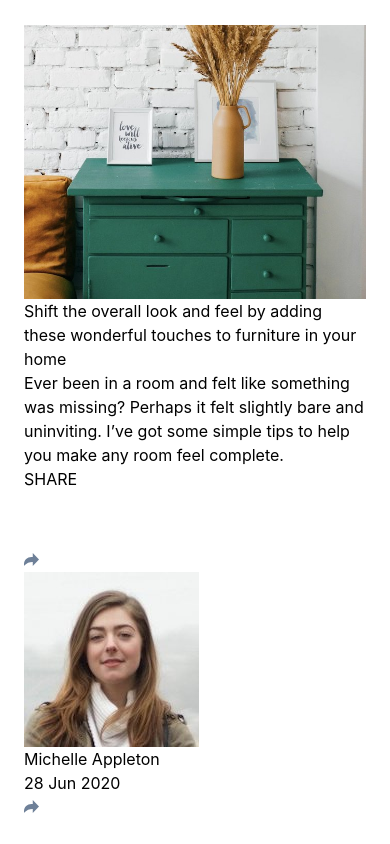
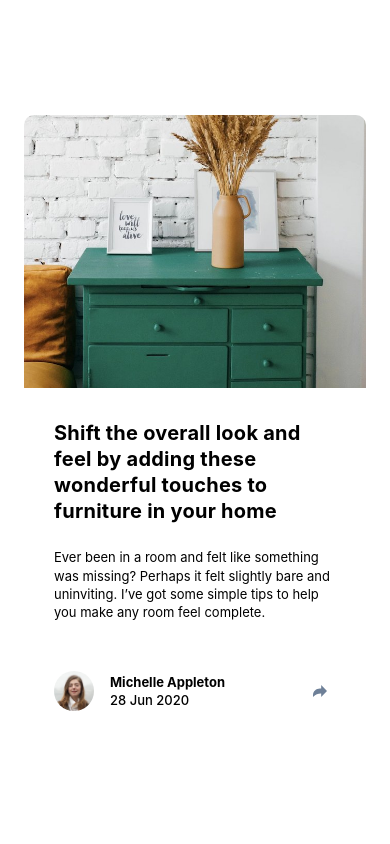
Before and after one commit to kirilenko-a/article-preview-component, a website built with Vite: page index.html in a window 390 px wide. Built offline with nearby package versions, Linux system fonts and the light colour scheme.

Commit message:
add styles for mobile version of article

```diff
--- a/index.html
+++ b/index.html
@@ -4,57 +4,95 @@
     <meta charset="UTF-8" />
     <link rel="icon" type="image/png" href="./public/favicon-32x32.png" />
     <meta name="viewport" content="width=device-width, initial-scale=1.0" />
+    <link rel="preconnect" href="https://fonts.googleapis.com" />
+    <link rel="preconnect" href="https://fonts.gstatic.com" crossorigin />
+    <link
+      href="https://fonts.googleapis.com/css2?family=Manrope:wght@200..800&display=swap"
+      rel="stylesheet"
+    />
     <title>Article preview component</title>
   </head>
-  <body class="h-screen flex flex-col px-6 justify-center bg-">
-    <main>
-      <picture>
+  <body class="h-screen flex flex-col px-6 justify-center bg-grey200 font-main">
+    <main class="bg-white rounded-[10px] overflow-hidden">
+      <picture class="">
         <img src="./src/assets/drawers.jpg" alt="drawers picture" />
       </picture>
 
-      <div>
-        <h1>
+      <div class="py-8 px-7.5 flex flex-col gap-6">
+        <h1
+          class="text-[20px] leading-[1.3] tracking-[0.25px] font-bold text-grey900"
+        >
           Shift the overall look and feel by adding these wonderful touches to
           furniture in your home
         </h1>
 
-        <p>
+        <p class="text-[13px] leading-[1.4] tracking-[0.12%] text-grey500">
           Ever been in a room and felt like something was missing? Perhaps it
           felt slightly bare and uninviting. I’ve got some simple tips to help
           you make any room feel complete.
         </p>
+      </div>
 
-        <div>
-          <p>SHARE</p>
+      <div
+        class="py-5.5 px-7.5 bg-grey900 flex justify-between items-center gap-16 hidden"
+      >
+        <div class="flex gap-6">
+          <p class="text-grey400 text-[13px] leading-[1.4] tracking-[25%]">
+            SHARE
+          </p>
 
-          <picture>
-            <img src="./src/assets/icon-facebook.svg" alt="facebook icon" />
+          <picture class="flex justify-between gap-4">
+            <img
+              class="w-5 h-5"
+              src="./src/assets/icon-facebook.svg"
+              alt="facebook icon"
+            />
 
-            <img src="./src/assets/icon-twitter.svg" alt="twitter icon" />
+            <img
+              class="w-5 h-5"
+              src="./src/assets/icon-twitter.svg"
+              alt="twitter icon"
+            />
 
-            <img src="./src/assets/icon-pinterest.svg" alt="pinterest icon" />
+            <img
+              class="w-5 h-5"
+              src="./src/assets/icon-pinterest.svg"
+              alt="pinterest icon"
+            />
           </picture>
+        </div>
 
-          <button>
-            <img src="./src/assets/icon-share.svg" alt="share icon" />
+        <button class="p-2.25 bg-grey500 rounded-full size-8 cursor-pointer">
+          <img
+            class="brightness-0 invert"
+            src="./src/assets/icon-share.svg"
+            alt="share icon"
+          />
         </button>
       </div>
 
-        <div>
+      <div class="py-4.5 px-7.5 flex justify-between items-center">
+        <div class="flex gap-4 items-center">
           <picture>
-            <img src="./src/assets/avatar-michelle.jpg" alt="author avatar" />
+            <img
+              class="rounded-full size-10"
+              src="./src/assets/avatar-michelle.jpg"
+              alt="author avatar"
+            />
           </picture>
 
-          <div>
-            <p>Michelle Appleton</p>
+          <div class="text-[13px] leading-[1.4] tracking-[0.12%]">
+            <p class="text-grey900 font-bold">Michelle Appleton</p>
 
-            <time datetime="2020-06-28">28 Jun 2020</time>
+            <time class="text-grey400 font-medium" datetime="2020-06-28"
+              >28 Jun 2020</time
+            >
+          </div>
         </div>
 
-          <button>
+        <button class="bg-grey200 p-2.25 rounded-full size-8 cursor-pointer">
           <img src="./src/assets/icon-share.svg" alt="share icon" />
         </button>
-        </div>
       </div>
     </main>
 
```
Lines whose indentation alone changed are shown as unchanged.
